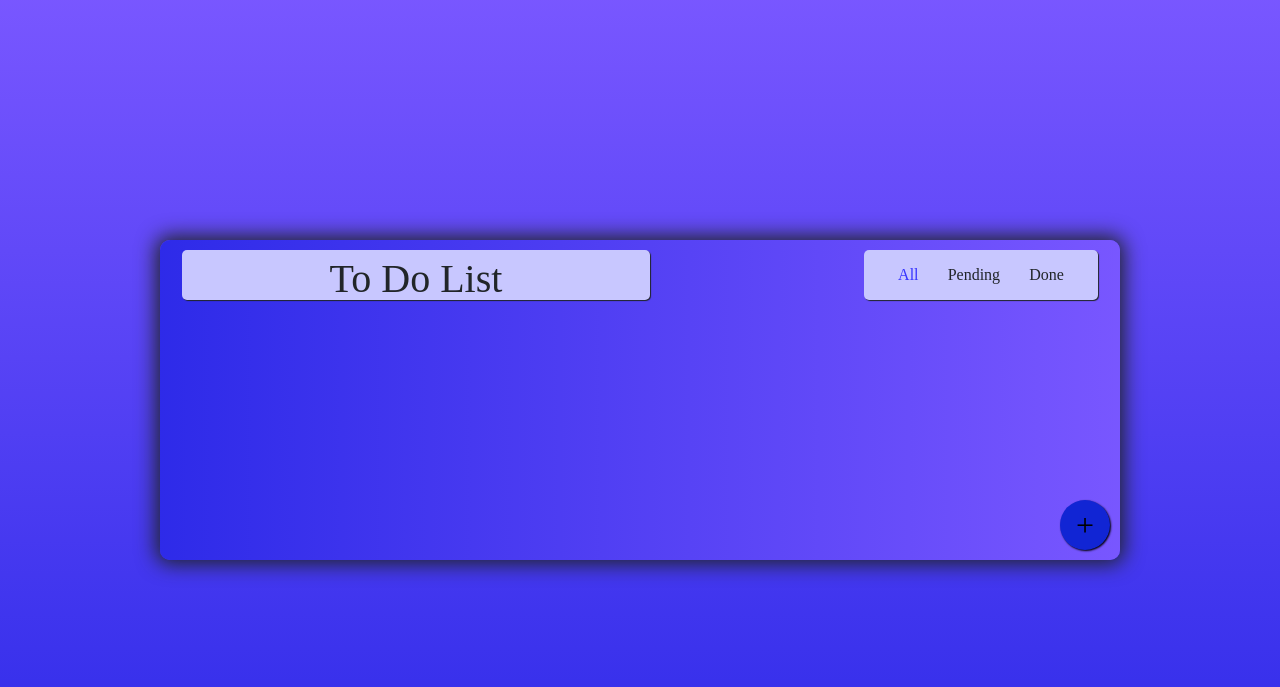
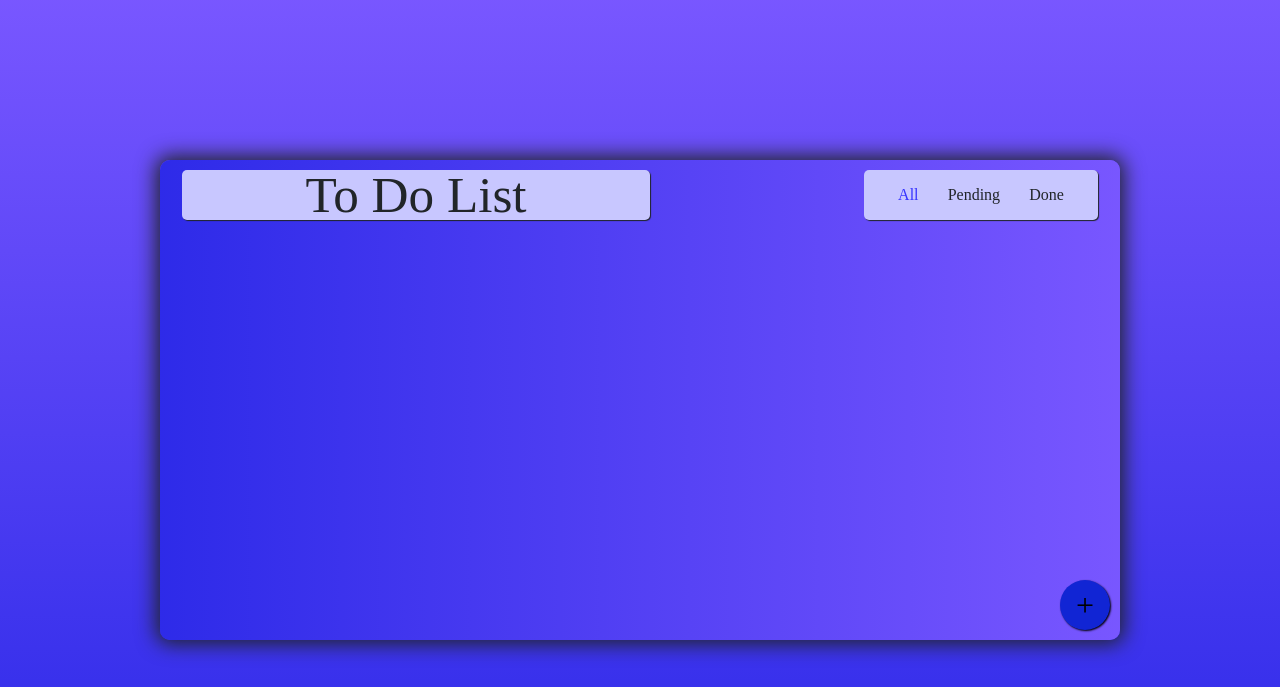
Before and after one commit to oluwayomid00/toDoList, a plain HTML site: page index.html in a window 1280 px wide. Drawn offline with nearby package versions, Linux system fonts and the light colour scheme.

Commit message:
adjusted container size

```diff
--- a/CSS/toDoList.scss
+++ b/CSS/toDoList.scss
@@ -21,7 +21,7 @@ body{
 
 .container{
     width: 75%;
-    height: 40%;
+    height: 60%;
     display: flex;
     flex-direction: column;
     justify-content: center;
@@ -36,7 +36,12 @@ body{
         justify-content: space-between;
         width: 100%;
         h1{
+            display: flex;
+            align-items: center;
+            justify-content: center;
             text-align: center;
+            font-size: 4vw;
+            // font-size: 100%;
             background-color: hsl(241, 100%, 89%);
             padding: 5px;
             margin: 10px;
```
Also changed, not shown: CSS/toDoList.css, 1 other file.
